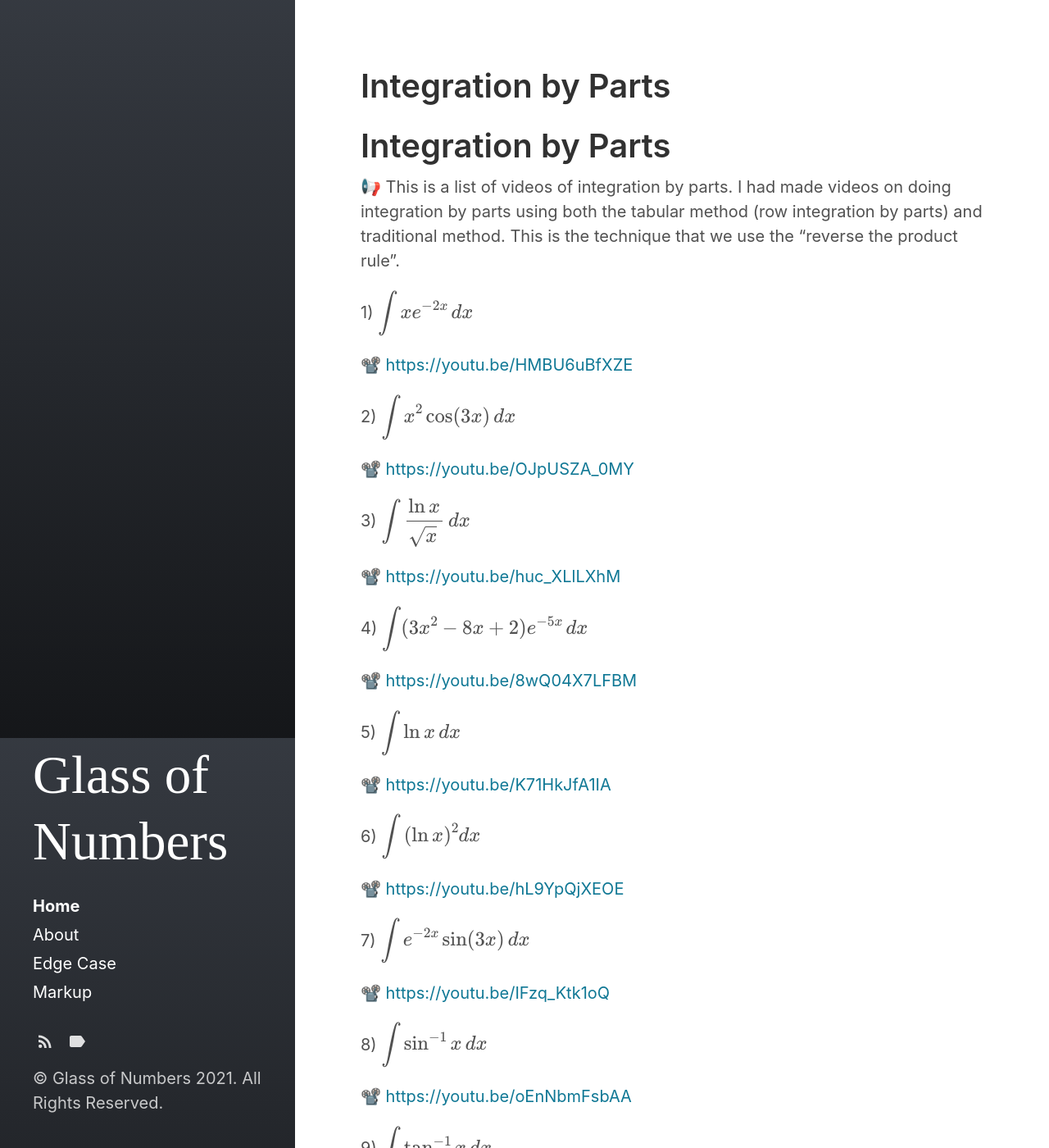
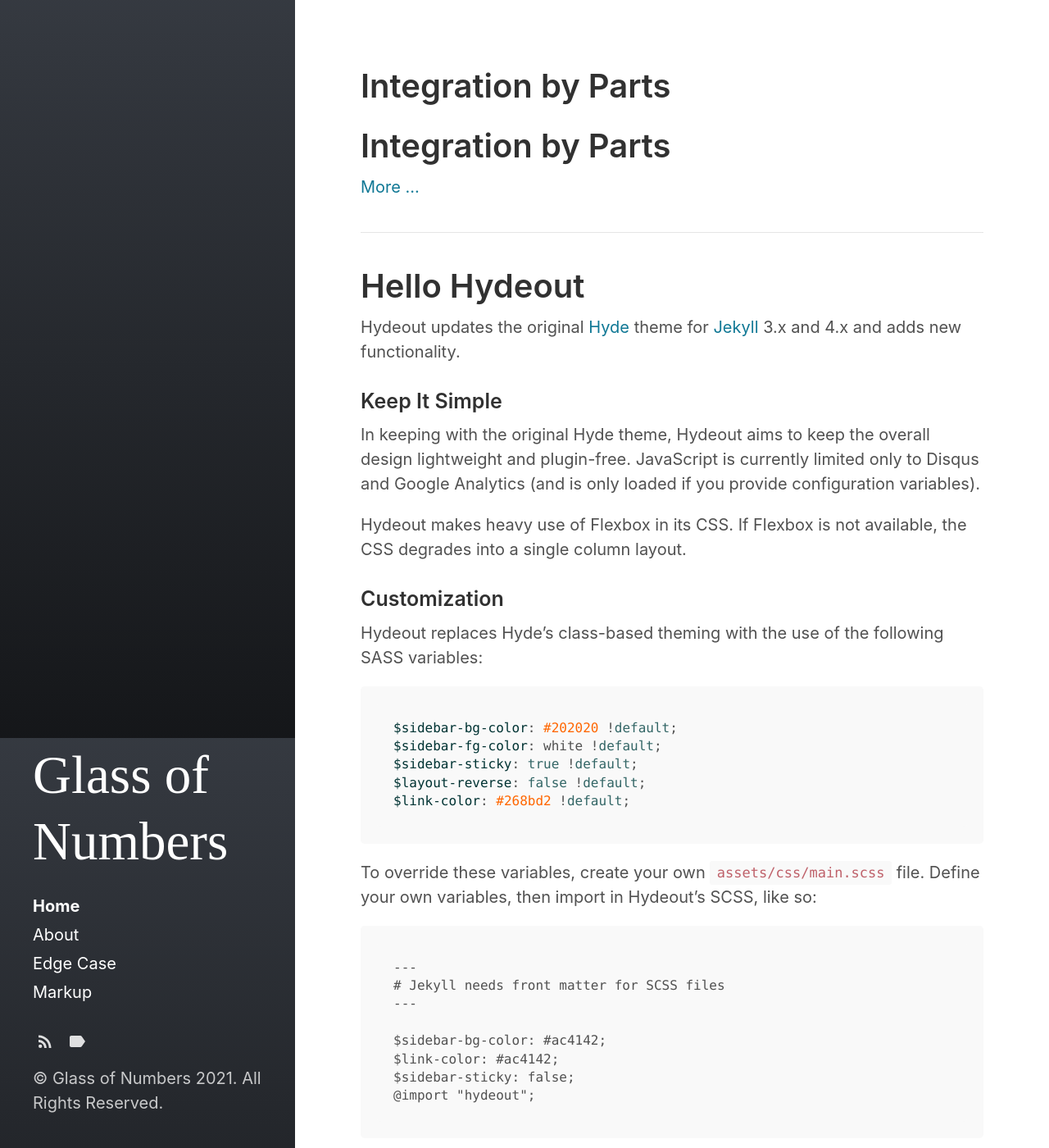
Before and after one commit to mokcak/mokcak.github.io, a Jekyll site: the page built from index.html, in a window 1280 px wide and 1400 px high. Shown: the whole window at 82% size. Built offline with Jekyll 4.4.1, drawn with Linux system fonts in a browser that asks for light colours; formulas are drawn with MathJax 3; the list of posts is cut into pages by our own code; part of the change alters nothing that is shown; some of the changed text lies outside the part shown.

Commit message:
update more front matter ibp

```diff
--- a/_posts/2021-01-13-ibp.md
+++ b/_posts/2021-01-13-ibp.md
@@ -1,8 +1,7 @@
 ---
 layout: page
 title: Integration by Parts
-excerpt_separator:  <!--more-->
-tags: integration
+tags: integration ibp
 ---
 
 # Integration by Parts
```
